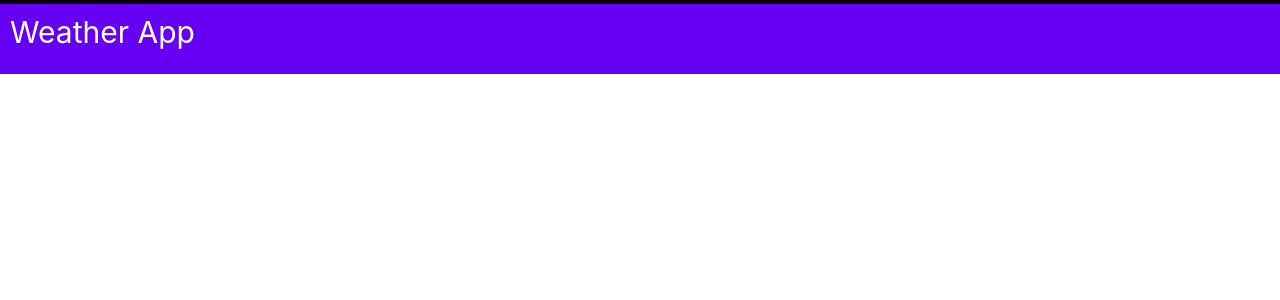
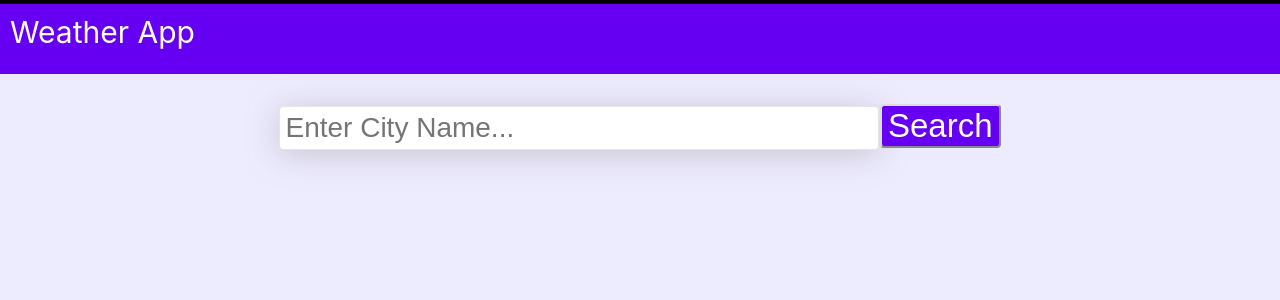
Before and after one commit to Vivekx007/Weather-App-React_upgrad, a React (Create React App) app: page / in a window 1280 px wide. Shown: the top 300 px of the page. Built offline with nearby package versions, Linux system fonts and the light colour scheme.

Commit message:
searchBar component style is added to project

```diff
--- a/src/App.js
+++ b/src/App.js
@@ -1,7 +1,14 @@
+import React from "react";
 import "./App.css";
 import Navbar from "./components/Navbar";
+import Searchbar from "./components/Searchbar";
 function App() {
-  return <Navbar></Navbar>;
+  return (
+    <React.Fragment>
+      <Navbar></Navbar>
+      <Searchbar />
+    </React.Fragment>
+  );
 }
 
 export default App;
--- /dev/null
+++ b/src/components/Searchbar.js
@@ -0,0 +1,16 @@
+import React from "react";
+import styles from "./Searchbar.module.css";
+export default function Searchbar() {
+  return (
+    <React.Fragment>
+      <div className={styles.searchbar_container}>
+        <input
+          className={styles.searchbar_input}
+          type="text"
+          placeholder="Enter City Name..."
+        />
+        <button className={styles.searchbar_searchBtn}>Search</button>
+      </div>
+    </React.Fragment>
+  );
+}
--- /dev/null
+++ b/src/components/Searchbar.module.css
@@ -0,0 +1,28 @@
+.searchbar_container {
+  text-align: center;
+  margin-top: 30px;
+}
+.searchbar_input {
+  font-size: 28px;
+  width: 600px;
+  background: #ffffff;
+  box-shadow: 0px 4px 32px rgba(143, 143, 143, 0.4);
+  border-radius: 4px;
+  border: 1px solid #e5e5e5;
+  color: #8c8c99;
+  box-sizing: border-box;
+  padding: 5px;
+  margin-right: 0.5px;
+}
+.searchbar_searchBtn {
+  background: #6500f2;
+  color: white;
+  font-size: 33px;
+  cursor: pointer;
+  border-radius: 4px;
+  border: none;
+  border-top: #dddddd solid 2.5px;
+  border-left: #dddddd solid 2.5px;
+  border-right: #898989 solid 2.5px;
+  border-bottom: #898989 solid 2.5px;
+}
--- a/src/index.css
+++ b/src/index.css
@@ -6,6 +6,7 @@ body {
   -webkit-font-smoothing: antialiased;
   -moz-osx-font-smoothing: grayscale;
   padding: 0;
+  background-color: #edebfe;
 }
 
 code {
```
